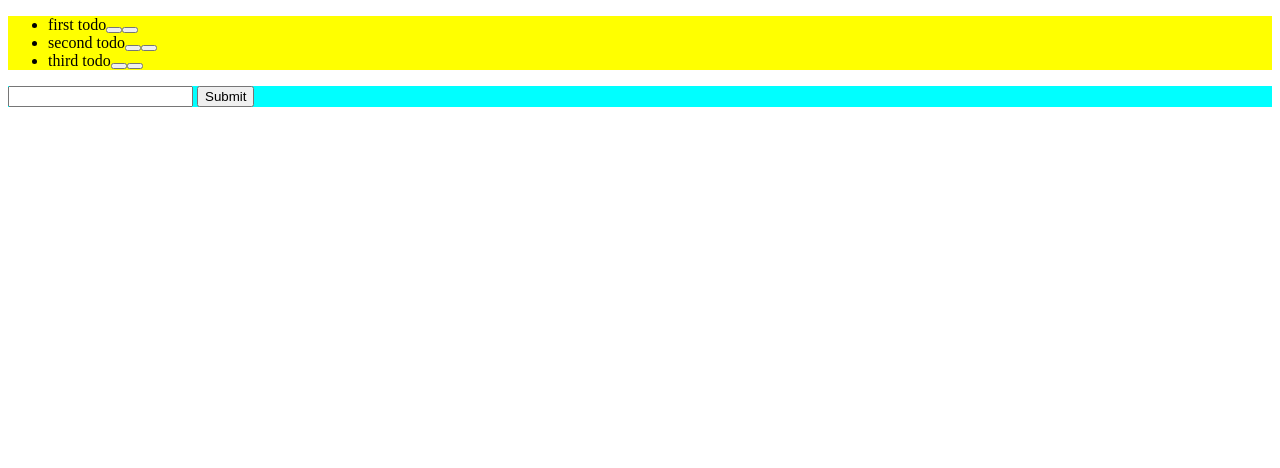
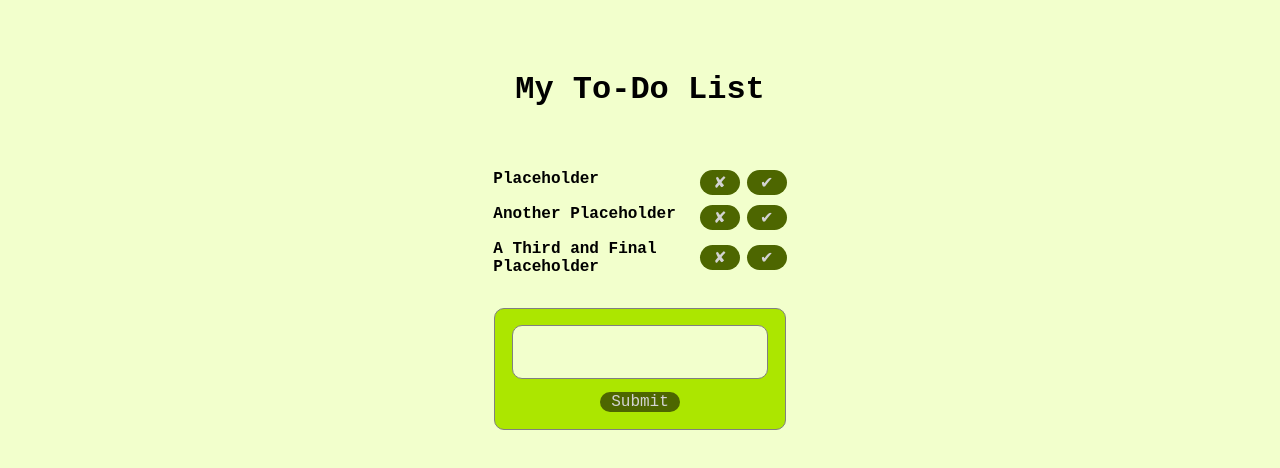
Before and after one commit to artysidorenko/ToDoApp, a website: page index.html in a window 1280 px wide. Drawn offline with Linux system fonts and the light colour scheme.

Commit message:
Include format for DOM

```diff
--- a/dom.js
+++ b/dom.js
@@ -9,9 +9,9 @@
   var addTodoForm = document.getElementById('add-todo');
 
   var state = [
-    { id: -3, description: 'first todo' },
-    { id: -2, description: 'second todo' },
-    { id: -1, description: 'third todo' },
+    { id: -3, description: 'Placeholder' },
+    { id: -2, description: 'Another Placeholder' },
+    { id: -1, description: 'A Third and Final Placeholder' },
   ]; // this is our initial todoList
 
   // This function takes a todo, it returns the DOM node representing that todo
@@ -26,6 +26,7 @@
 
     // this adds the delete button
     var deleteButtonNode = document.createElement('button');
+    deleteButtonNode.textContent = "✘";
     deleteButtonNode.addEventListener('click', function(event) {
       var newState = todoFunctions.deleteTodo(state, todo.id);
       update(newState);
@@ -34,6 +35,7 @@
 
     // add markTodo button
     var markButtonNode = document.createElement('button');
+    markButtonNode.textContent = "✔";
     markButtonNode.addEventListener('click', function(event) {
       var newState = todoFunctions.markTodo(state, todo.id);
       update(newState);
@@ -75,7 +77,14 @@
     var todoListNode = document.createElement('ul');
 
     state.forEach(function(todo) {
-      todoListNode.appendChild(createTodoNode(todo));
+      let thisTodoNode = createTodoNode(todo);
+      if (todo.done == true) {
+        thisTodoNode.classList.add("todo-done");
+      }
+      else {
+        thisTodoNode.classList.remove("todo-done");
+      }
+      todoListNode.appendChild(thisTodoNode);
     });
 
     // you may want to add a class for css
--- a/index.html
+++ b/index.html
@@ -6,6 +6,7 @@
     <link rel="stylesheet" href="./style.css">
   </head>
   <body>
+    <h1>My To-Do List</h1>
     <div id = "todo-container">
         <ul>
         </ul>
--- a/style.css
+++ b/style.css
@@ -1,13 +1,100 @@
 
+body {
+  font-family: Courier New;
+  padding: 20px;
+  margin: auto;
+  background-color: #f2ffcc;
+}
+
+h1 {
+  text-align: center;
+  padding: 30px;
+}
 
 #todo-container  {
-  background-color: yellow;
+}
+
+#todo-container>ul {
+  display: flex;
+  flex-direction: column;
+  justify-content: space-evenly;
+  align-items: center;
+  padding: 0px;
+}
+
+#todo-container>ul>li  {
+  margin-top: 10px;
+  list-style-type: none;
+  display: flex;
+  justify-content: space-around;
+  width: 300px;
+}
+
+#todo-container>ul>li>span  {
+  width: 200px;
+  display: inline-block;
+  font-weight: bold;
+}
+
+#todo-container>ul>li>button {
+  align-self: center;
+  background-color: #4d6600;
+  color: lightgrey;
+  border-radius: 15px;
+  border: none;
+  height: 25px;
+  width: 40px;
+  font-size: medium;
+  cursor: pointer;
 }
 
 #add-todo  {
-  background-color: cyan;
+  border: 1px solid grey;
+  padding: 10px;
+  width: 270px;
+  height: 100px;
+  margin: auto;
+  border-radius: 10px;
+  background-color: #ace600;
+  display: flex;
+  flex-direction: column;
 }
 
-.test-node  {
-  background-color: green;
+#add-todo>input[type=text] {
+  background-color: #f2ffcc;
+  border-radius: 10px;
+  border: 1px solid grey;
+  display: block;
+  margin: auto;
+  width: 250px;
+  height: 50px;
+  text-align: center;
+  font-family: Courier New;
 }
+
+#add-todo>input[type=submit] {
+  display: block;
+  margin: auto;
+  background-color: #4d6600;
+  color: lightgrey;
+  font-family: Courier New;
+  font-weight: none;
+  font-size: medium;
+  border-radius: 15px;
+  border: none;
+  height: 20px;
+  width: 80px;
+  cursor: pointer;
+}
+
+/* ******************************** */
+/* Conditional Stylings Added by JS */
+/* ******************************** */
+
+.todo-done  {
+  text-decoration: line-through;
+}
+
+.todo-done>button:nth-child(3)  {
+  opacity: 0.5;
+}
```
